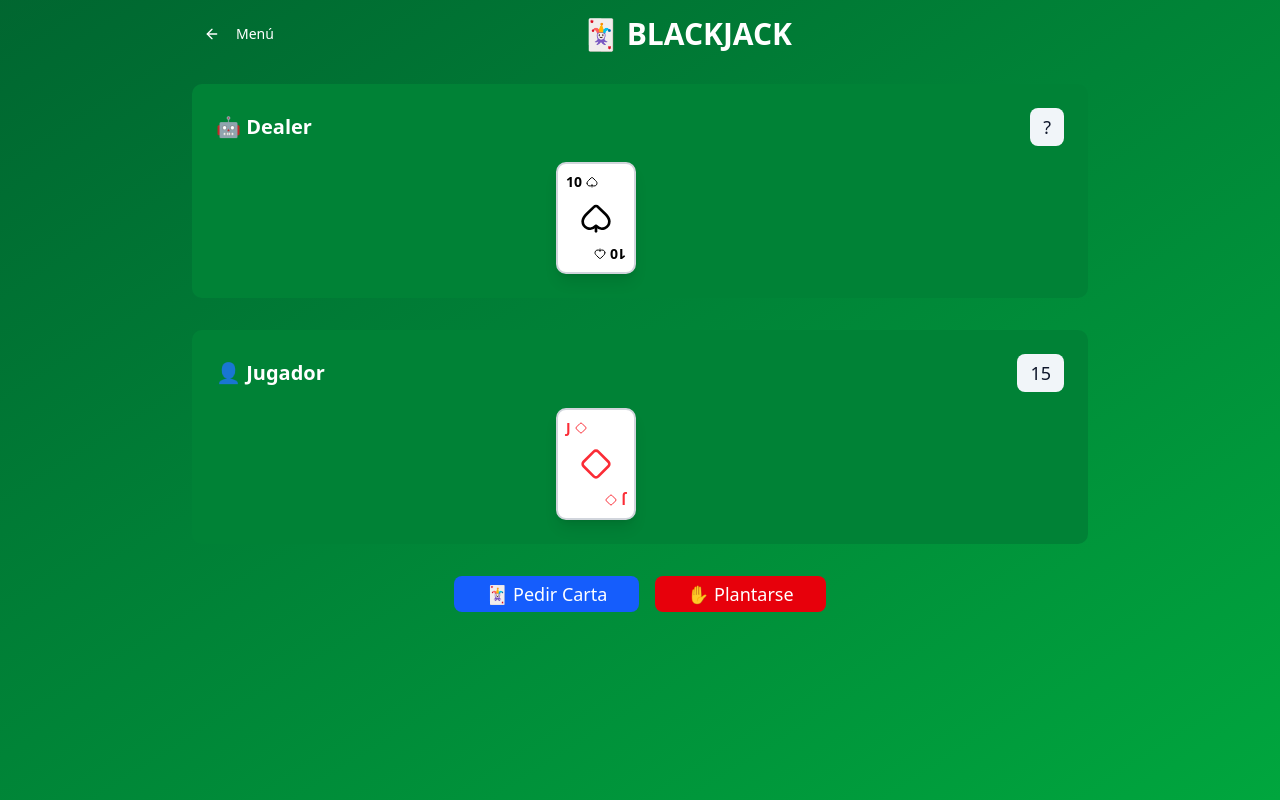
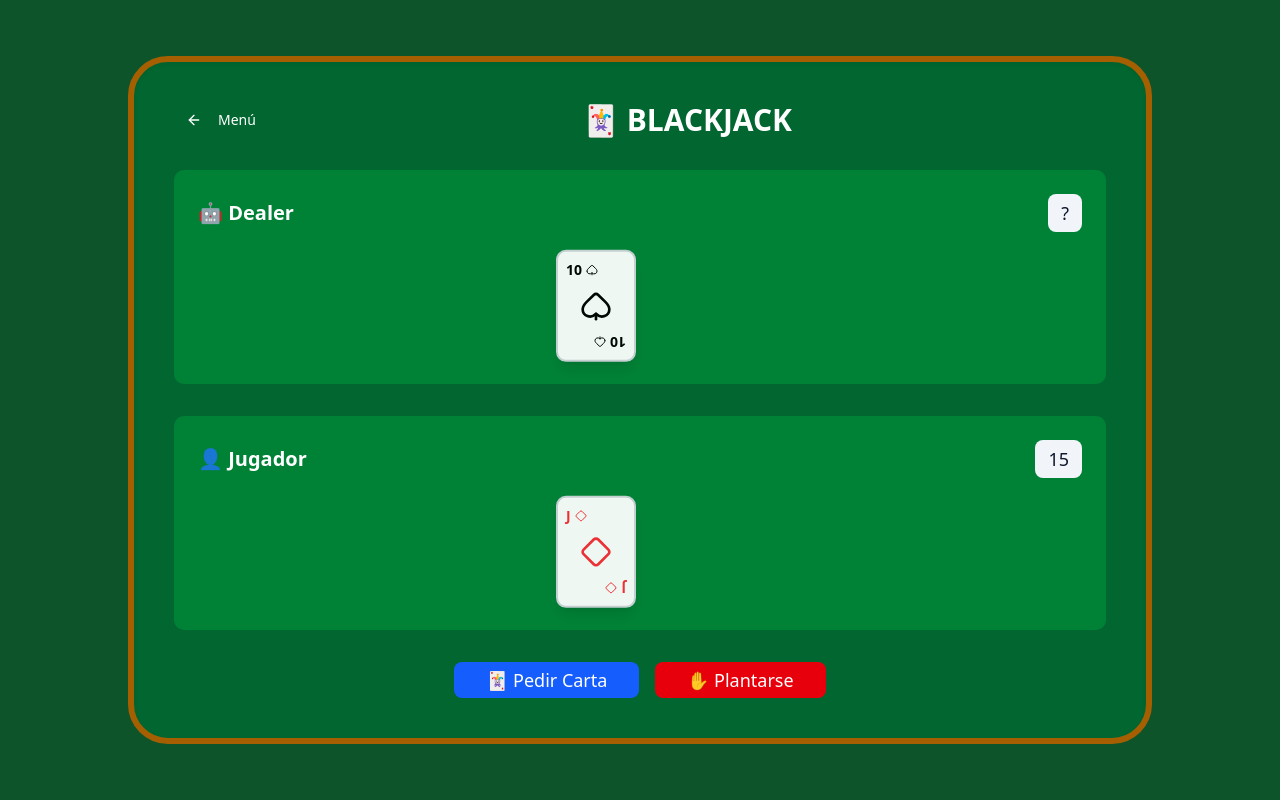
Before and after one commit to ImMavz/BlackJackIA-MaVz, a Next.js app in the folder blackjack/: page / in a window 1280 px wide. Both pictures are taken after a click on the button "🎮 Jugar". Built offline with nearby package versions, Linux system fonts and the light colour scheme.

Commit message:
Se hace el efecto de la "mesa" y animaciones para suavizar las cartas.

```diff
--- a/blackjack/package.json
+++ b/blackjack/package.json
@@ -13,6 +13,7 @@
     "@radix-ui/react-slot": "^1.2.3",
     "class-variance-authority": "^0.7.1",
     "clsx": "^2.1.1",
+    "framer-motion": "^12.23.3",
     "lucide-react": "^0.525.0",
     "next": "15.3.5",
     "react": "^19.0.0",
--- a/blackjack/src/blackjack-game.tsx
+++ b/blackjack/src/blackjack-game.tsx
@@ -1,5 +1,5 @@
 "use client"
-
+import { motion } from "framer-motion"
 import { useState, useEffect } from "react"
 import { Button } from "@/components/ui/button"
 import { Card, CardContent, CardDescription, CardHeader, CardTitle } from "@/components/ui/card"
@@ -98,10 +98,11 @@ const PlayingCardComponent = ({
   const SuitIcon = suits[card.suit].icon
 
   return (
-    <div
-      className={`w-20 h-28 bg-white border-2 border-gray-300 rounded-lg shadow-lg flex flex-col justify-between p-2 transition-all duration-500 transform ${
-        isVisible ? "translate-y-0 opacity-100" : "translate-y-4 opacity-0"
-      }`}
+    <motion.div
+      initial={{ opacity: 0, y: 30 }}
+      animate={{ opacity: 1, y: 0 }}
+      transition={{ delay: animationDelay / 1000, duration: 0.5, ease: "easeOut" }}
+      className="w-20 h-28 bg-white border-2 border-gray-300 rounded-lg shadow-lg flex flex-col justify-between p-2"
     >
       {isHidden ? (
         <div className="w-full h-full bg-blue-600 rounded flex items-center justify-center">
@@ -122,7 +123,7 @@ const PlayingCardComponent = ({
           </div>
         </>
       )}
-    </div>
+    </motion.div>
   )
 }
 
@@ -305,8 +306,8 @@ export default function BlackjackGame() {
     const dealerValue = calculateHandValue(dealerHand)
 
     return (
-      <div className="min-h-screen bg-gradient-to-br from-green-800 to-green-600 p-4">
-        <div className="max-w-4xl mx-auto">
+      <div className="min-h-screen bg-green-900 flex items-center justify-center px-4 py-8">
+        <div className="w-full max-w-5xl bg-green-800 rounded-[40px] shadow-inner border-[6px] border-yellow-700 p-6 md:p-10 space-y-10">
           {/* Header */}
           <div className="flex justify-between items-center mb-8">
             <Button variant="ghost" className="text-white hover:bg-green-700" onClick={() => setGameState("menu")}>
```
Also changed, not shown: 1 other file (tests, documents, lock files or other folders).
